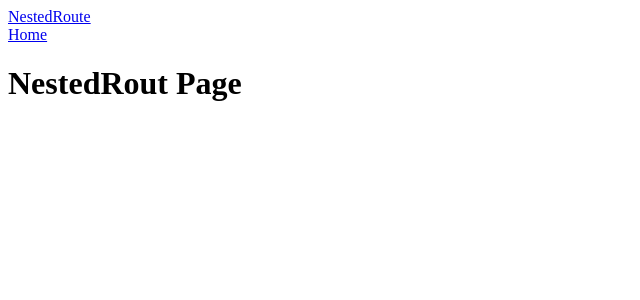
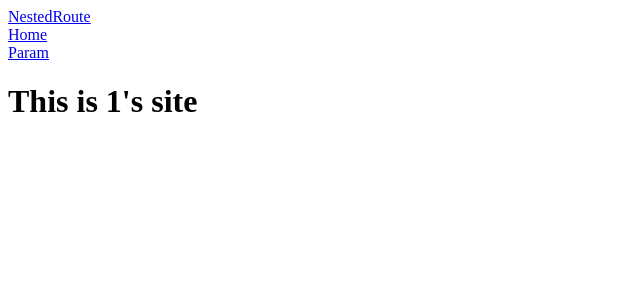
Before and after one commit to Krunal01/Practice, a React (Create React App) app: page /Params/1 in a window 1280 px wide. Before the commit this address led to /NestedRout. Shown: the top 300 px of the page, without its empty margins (0-640 px from the left). Built offline with nearby package versions, Linux system fonts and the light colour scheme.

Commit message:
useParams

```diff
--- /dev/null
+++ b/src/Params.js
@@ -0,0 +1,14 @@
+import React from "react";
+import { useParams } from "react-router-dom";
+
+function Params() {
+  const para = useParams();
+  const { name } = para;
+  console.log(name);
+  return (
+    <div>
+      <h1>This is {name}'s site</h1>
+    </div>
+  );
+}
+export default Params;
--- a/src/Rout.js
+++ b/src/Rout.js
@@ -2,7 +2,8 @@ import React from "react";
 import { BrowserRouter, Route, Routes, Link, Navigate } from "react-router-dom";
 import SubRoute from "./SubRoute";
 import NestedRout from "./NestedRout";
-import Page404 from "./Page404";
+import Params from "./Params";
+// import Page404 from "./Page404";
 
 function Rout() {
   return (
@@ -12,10 +13,15 @@ function Rout() {
         <Link to="/NestedRout">NestedRoute</Link>
         <br></br>
         <Link to="/">Home</Link>
+        <br></br>
+        <Link to="/Params">Param</Link>
+        <br></br>
+
         <Routes>
           <Route path="/" element={<SubRoute />} />
           <Route path="/NestedRout" element={<NestedRout />} />
           {/* <Route path="/*" element={<Page404 />} /> */}
+          <Route path="/Params/:name" element={<Params />} />
           <Route path="/*" element={<Navigate to="/NestedRout" />} />
         </Routes>
       </BrowserRouter>
--- a/src/SubRoute.js
+++ b/src/SubRoute.js
@@ -1,9 +1,13 @@
 import React from "react";
+import { Link } from "react-router-dom";
 
 function SubRoute() {
   return (
     <div>
       <h1>SubRoute page</h1>
+      <Link to="/Params/Anil">Anil</Link>
+      <br></br>
+      <Link to="/Params/Subhas">Subhas</Link>
     </div>
   );
 }
```
